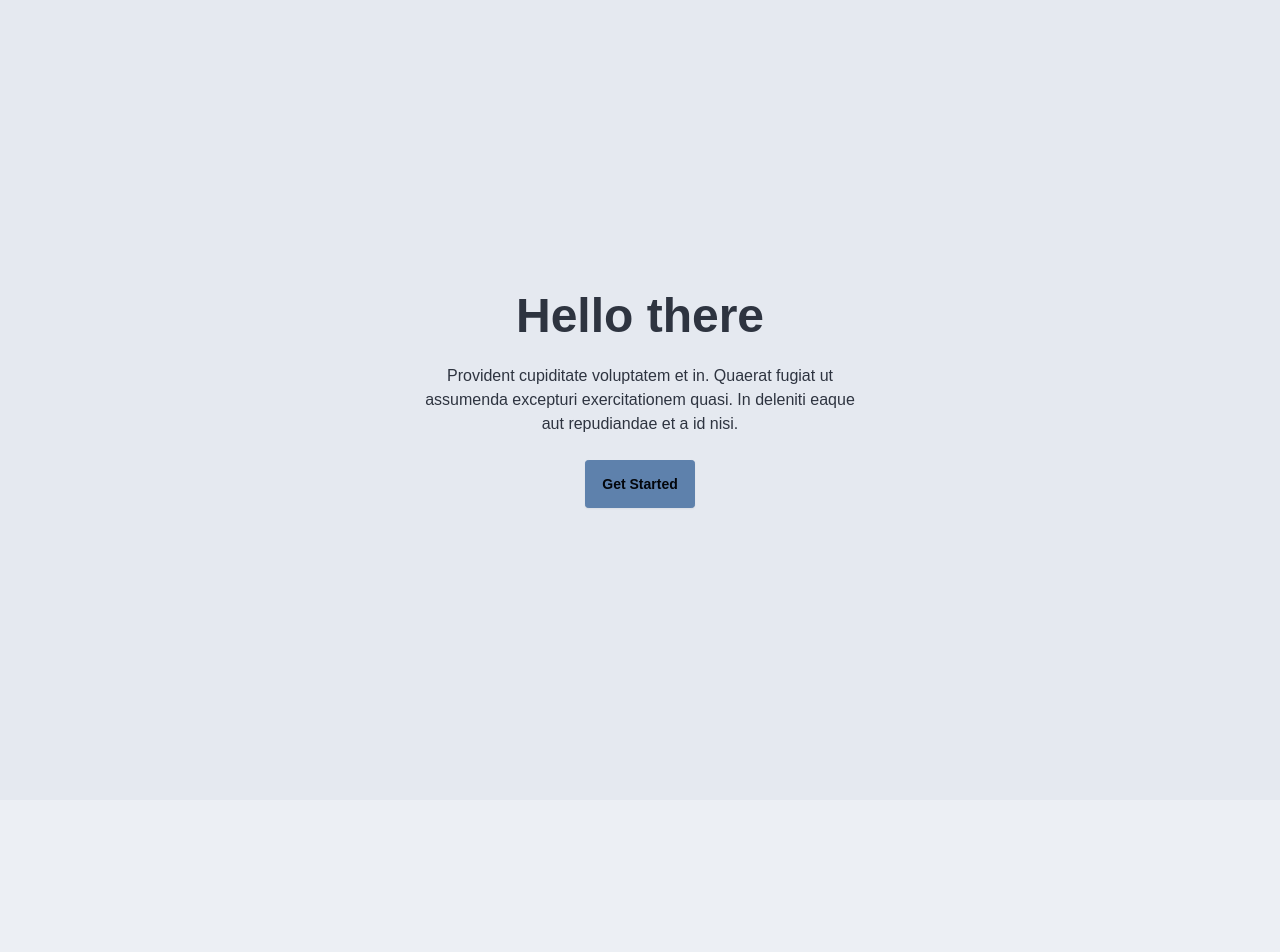
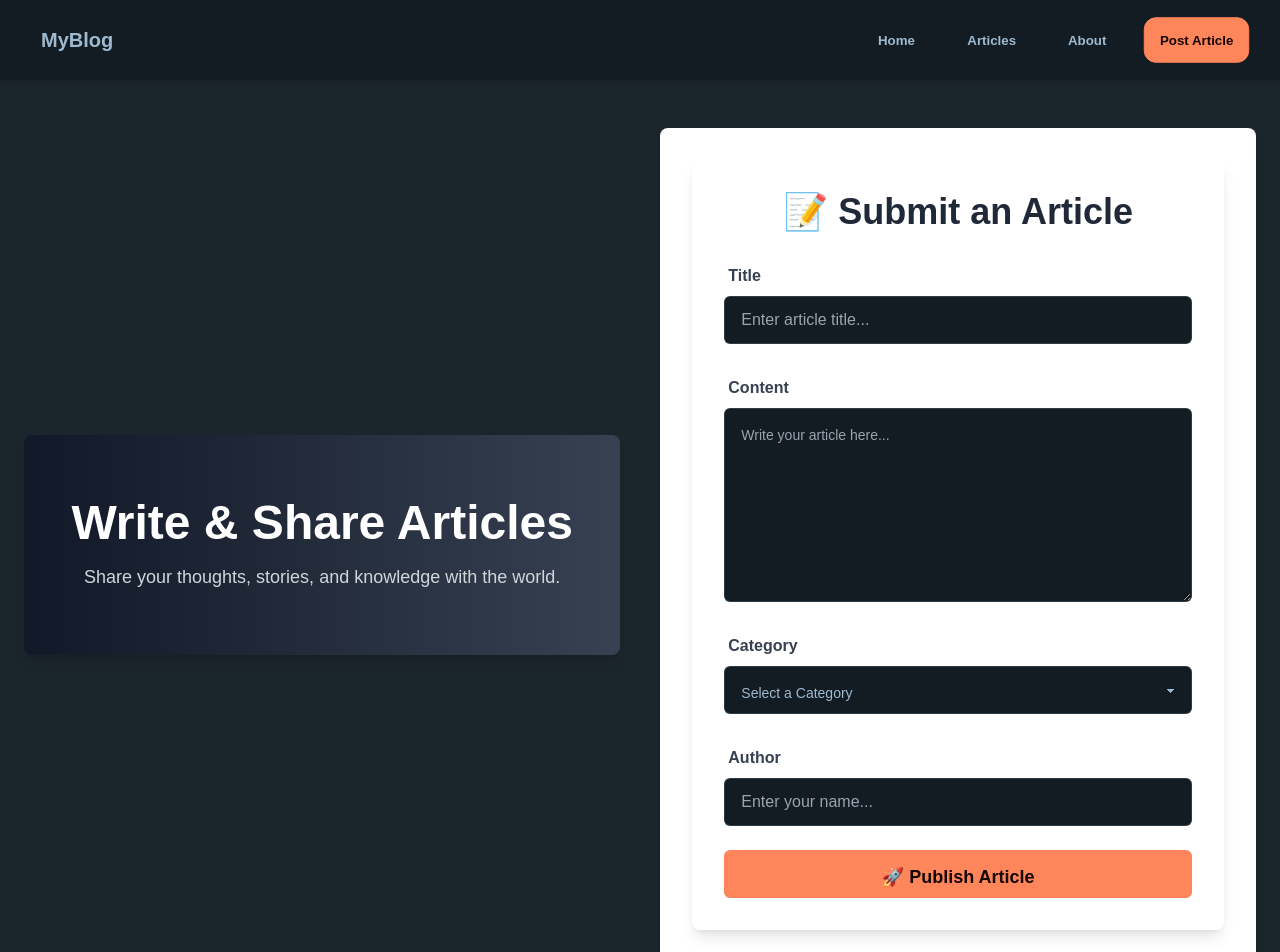
Before and after one commit to lokytech5/fullstack-cloud, a Next.js app in the folder frontend/: page / in a window 1280 px wide. Shown: the top 952 px of the page. Before the commit the page ends 800 px from the top, so only its background shows below. Built offline with nearby package versions, Linux system fonts and the light colour scheme.

Commit message:
completed design of homepage and form-page

```diff
--- /dev/null
+++ b/frontend/app/article/page.tsx
@@ -0,0 +1,109 @@
+"use client";
+import React, { useState } from "react";
+
+interface ArticleData {
+  title: string;
+  content: string;
+  category: string;
+  author: string;
+}
+
+const ArticlePage: React.FC = () => {
+  const [formData, setFormData] = useState<ArticleData>({
+    title: "",
+    content: "",
+    category: "",
+    author: "",
+  });
+
+  const handleChange = (e: React.ChangeEvent<HTMLInputElement | HTMLTextAreaElement | HTMLSelectElement>) => {
+    setFormData({ ...formData, [e.target.name]: e.target.value });
+  };
+
+  const handleSubmit = (e: React.FormEvent<HTMLFormElement>) => {
+    e.preventDefault();
+    console.log("Article Submitted:", formData);
+  };
+
+  return (
+    <div className="w-full max-w-2xl shadow-lg rounded-lg p-8">
+      {/* Header */}
+      <h2 className="text-center text-4xl font-bold text-gray-800 mb-6">📝 Submit an Article</h2>
+
+      {/* Form */}
+      <form onSubmit={handleSubmit} className="space-y-6">
+        {/* Title */}
+        <div className="form-control">
+          <label className="label font-semibold text-gray-700">Title</label>
+          <input
+            type="text"
+            name="title"
+            value={formData.title}
+            onChange={handleChange}
+            placeholder="Enter article title..."
+            className="input input-bordered w-full px-4 py-3 rounded-md focus:ring-2 focus:ring-blue-500 transition-all duration-200"
+            required
+          />
+        </div>
+
+        {/* Content */}
+        <div className="form-control">
+          <label className="label font-semibold text-gray-700">Content</label>
+          <textarea
+            name="content"
+            value={formData.content}
+            onChange={handleChange}
+            placeholder="Write your article here..."
+            className="textarea textarea-bordered w-full px-4 py-3 rounded-md focus:ring-2 focus:ring-blue-500 transition-all duration-200"
+            rows={6}
+            required
+          ></textarea>
+        </div>
+
+        {/* Category */}
+        <div className="form-control">
+          <label className="label font-semibold text-gray-700">Category</label>
+          <select
+            name="category"
+            value={formData.category}
+            onChange={handleChange}
+            className="select select-bordered w-full px-4 py-3 rounded-md focus:ring-2 focus:ring-blue-500 transition-all duration-200"
+            required
+          >
+            <option value="">Select a Category</option>
+            <option value="Technology">Technology</option>
+            <option value="Science">Science</option>
+            <option value="Books">Books</option>
+            <option value="Lifestyle">Lifestyle</option>
+          </select>
+        </div>
+
+        {/* Author Name */}
+        <div className="form-control">
+          <label className="label font-semibold text-gray-700">Author</label>
+          <input
+            type="text"
+            name="author"
+            value={formData.author}
+            onChange={handleChange}
+            placeholder="Enter your name..."
+            className="input input-bordered w-full px-4 py-3 rounded-md focus:ring-2 focus:ring-blue-500 transition-all duration-200"
+            required
+          />
+        </div>
+
+        {/* Submit Button */}
+        <div className="form-control mt-4">
+          <button
+            type="submit"
+            className="btn btn-primary w-full text-lg px-6 py-3 rounded-md transition-all duration-200 hover:bg-blue-600 focus:ring-2 focus:ring-blue-400"
+          >
+            🚀 Publish Article
+          </button>
+        </div>
+      </form>
+    </div>
+  );
+};
+
+export default ArticlePage;
--- a/frontend/app/page.tsx
+++ b/frontend/app/page.tsx
@@ -1,17 +1,51 @@
+import ArticlePage from "./article/page";
 
 export default function Home() {
   return (
-    <div className="hero bg-base-200 min-h-screen">
-    <div className="hero-content text-center">
-      <div className="max-w-md">
-        <h1 className="text-5xl font-bold">Hello there</h1>
-        <p className="py-6">
-          Provident cupiditate voluptatem et in. Quaerat fugiat ut assumenda excepturi exercitationem
-          quasi. In deleniti eaque aut repudiandae et a id nisi.
-        </p>
-        <button className="btn btn-primary">Get Started</button>
-      </div>
+    <div className="min-h-screen flex flex-col bg-neutral">
+      {/* Navbar */}
+      <nav className="navbar bg-base-100 shadow-md px-6 w-full">
+        <div className="flex-1">
+          <a className="btn btn-ghost text-xl font-bold">MyBlog</a>
+        </div>
+        <div className="flex-none">
+          <ul className="menu menu-horizontal px-1 space-x-4 hidden md:flex">
+            <li><a className="btn btn-ghost">Home</a></li>
+            <li><a className="btn btn-ghost">Articles</a></li>
+            <li><a className="btn btn-ghost">About</a></li>
+            <li><a className="btn btn-primary">Post Article</a></li>
+          </ul>
+
+          {/* Mobile Menu Button */}
+          <div className="dropdown dropdown-end md:hidden">
+            <label tabIndex={0} className="btn btn-ghost lg:hidden">
+              ☰
+            </label>
+            <ul tabIndex={0} className="menu dropdown-content mt-3 p-2 shadow bg-base-100 rounded-box w-52">
+              <li><a>Home</a></li>
+              <li><a>Articles</a></li>
+              <li><a>About</a></li>
+              <li><a className="btn btn-primary">Post Article</a></li>
+            </ul>
+          </div>
+        </div>
+      </nav>
+
+      {/* Hero and Form Side by Side on Large Screens */}
+      <main className="w-full flex flex-col lg:flex-row items-center justify-center gap-10 px-6 py-12">
+        {/* Hero Section */}
+        <div className="lg:w-1/2 w-full bg-gradient-to-r from-gray-900 to-gray-700 text-white py-16 px-10 text-center rounded-lg shadow-lg">
+          <h1 className="text-5xl font-bold">Write & Share Articles</h1>
+          <p className="mt-4 text-lg text-gray-300">
+            Share your thoughts, stories, and knowledge with the world.
+          </p>
+        </div>
+
+        {/* Article Form Section */}
+        <div className="lg:w-1/2 w-full bg-white shadow-lg rounded-lg p-8">
+          <ArticlePage />
+        </div>
+      </main>
     </div>
-  </div>
   );
 }
--- a/frontend/tailwind.config.ts
+++ b/frontend/tailwind.config.ts
@@ -16,6 +16,6 @@ export default {
   },
   plugins: [require('daisyui')],
   daisyui: {
-    themes: ['nord'],
+    themes: ['sunset'],
   },
 } satisfies Config;
```
